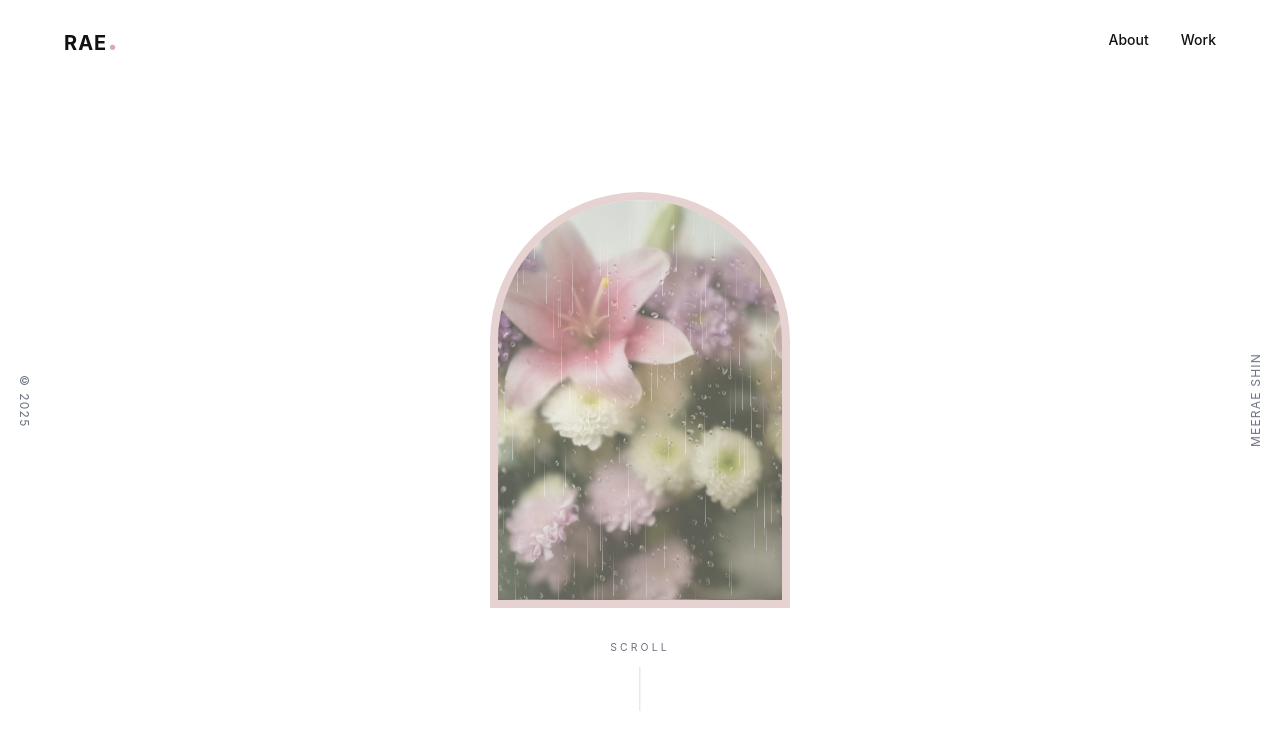
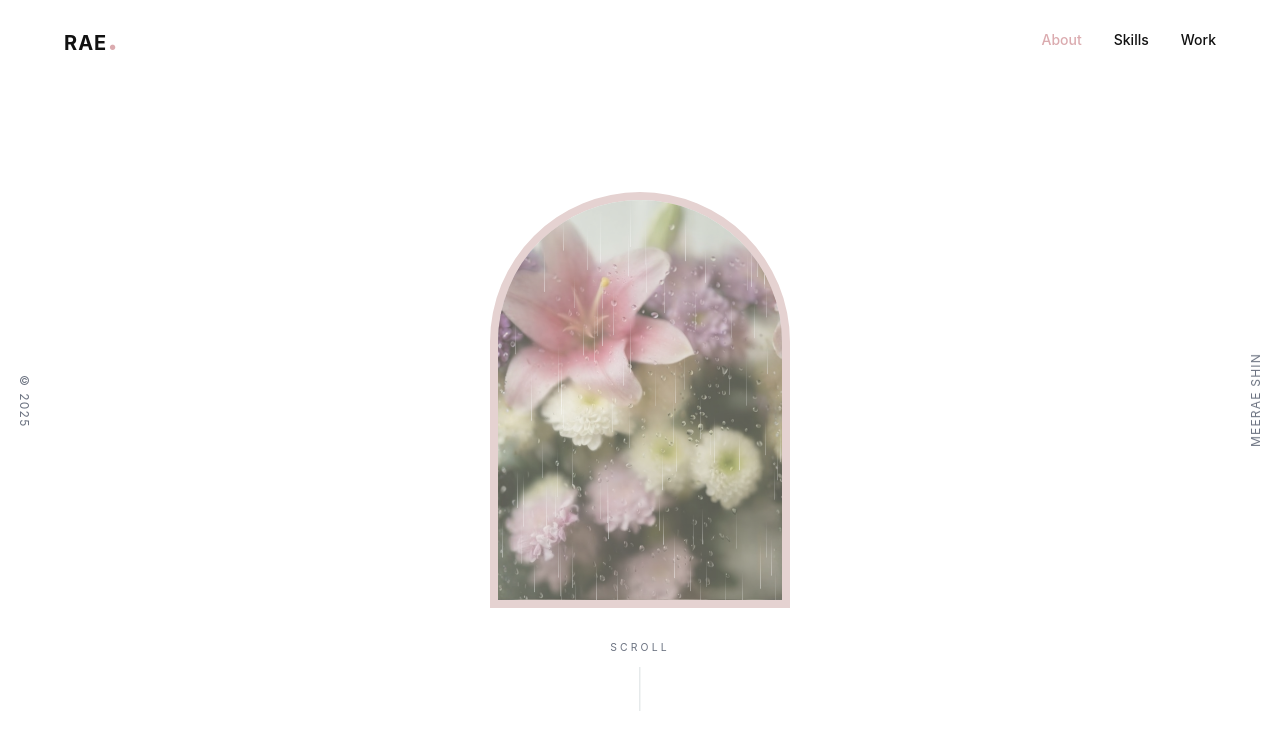
Before and after one commit to raeapril/raeapril.github.io, a React (Vite) app: page / in a window 1280 px wide. Shown: the top 750 px of the page. Built offline with nearby package versions, Linux system fonts and the light colour scheme; a web font is replaced by a local one.

Commit message:
feat: [스킬] 섹션 및 메뉴 추가

```diff
--- a/src/Home.jsx
+++ b/src/Home.jsx
@@ -16,6 +16,53 @@ function Home() {
               <br />
               잘하는 일<span className="text-accent">.</span>
             </h2>
+            about  <br />
+            about  <br />
+            about  <br />
+            about  <br />
+            about  <br />
+            about  <br />
+            about  <br />
+            about  <br />
+            about  <br />
+            about  <br />
+            about  <br />
+            about  <br />
+            about  <br />
+            about  <br />
+            about  <br />
+            about  <br />
+            about  <br />
+          </div>
+        </div>
+      </section>
+
+      {/* ---------------- SKILLS ---------------- */}
+      <section id="skills" className="container-x scroll-mt-24 py-24 md:py-36">
+        <div className="grid gap-12 md:grid-cols-[1fr_2fr] md:gap-20">
+          <div>
+            <p className="eyebrow mb-3">SKILLS</p>
+            <h2 className="display text-3xl leading-[1.2] md:text-4xl md:leading-[1.2]">
+              다룰 수 있는 <br />
+              기술<span className="text-accent">.</span>
+            </h2>
+            about  <br />
+            about  <br />
+            about  <br />
+            about  <br />
+            about  <br />
+            about  <br />
+            about  <br />
+            about  <br />
+            about  <br />
+            about  <br />
+            about  <br />
+            about  <br />
+            about  <br />
+            about  <br />
+            about  <br />
+            about  <br />
+            about  <br />
           </div>
         </div>
       </section>
@@ -30,6 +77,23 @@ function Home() {
               <br />
               작업<span className="text-accent">.</span>
             </h2>
+            about  <br />
+            about  <br />
+            about  <br />
+            about  <br />
+            about  <br />
+            about  <br />
+            about  <br />
+            about  <br />
+            about  <br />
+            about  <br />
+            about  <br />
+            about  <br />
+            about  <br />
+            about  <br />
+            about  <br />
+            about  <br />
+            about  <br />
           </div>
         </div>
       </section>
--- a/src/components/Nav.jsx
+++ b/src/components/Nav.jsx
@@ -1,6 +1,44 @@
+import { useEffect, useState } from "react";
 import { Link } from "react-router-dom";
 
+const NAV_ITEMS = [
+  { id: "about", label: "About" },
+  { id: "skills", label: "Skills" },
+  { id: "work", label: "Work" },
+];
+
 function Nav() {
+  // 현재 화면 중앙에 들어온 섹션 id (스크롤·클릭 이동 모두 반영)
+  const [active, setActive] = useState("");
+
+  useEffect(() => {
+    const sections = NAV_ITEMS.map((item) =>
+      document.getElementById(item.id)
+    ).filter(Boolean);
+    if (!sections.length) return;
+
+    const observer = new IntersectionObserver(
+      (entries) => {
+        entries.forEach((entry) => {
+          if (entry.isIntersecting) {
+            setActive(entry.target.id);
+          } else if (
+            entry.target.id === NAV_ITEMS[0].id &&
+            entry.boundingClientRect.top > 0
+          ) {
+            // 첫 섹션이 밴드 아래(=히어로 구간)로 내려가면 활성 해제
+            setActive("");
+          }
+        });
+      },
+      // 뷰포트 중앙의 얇은 밴드에 들어온 섹션만 활성
+      { rootMargin: "-45% 0px -45% 0px" }
+    );
+
+    sections.forEach((s) => observer.observe(s));
+    return () => observer.disconnect();
+  }, []);
+
   return (
     <header className="fixed inset-x-0 top-0 z-50 text-ink">
       <nav className="container-x flex h-16 items-center justify-between md:h-20">
@@ -9,12 +47,18 @@ function Nav() {
         </Link>
 
         <div className="flex items-center gap-6 text-sm font-medium md:gap-8">
-          <a href="/#about" className="transition-colors hover:text-accent">
-            About
-          </a>
-          <a href="/#work" className="transition-colors hover:text-accent">
-            Work
-          </a>
+          {NAV_ITEMS.map((item) => (
+            <a
+              key={item.id}
+              href={`/#${item.id}`}
+              aria-current={active === item.id ? "true" : undefined}
+              className={`transition-colors hover:text-accent ${
+                active === item.id ? "text-accent" : ""
+              }`}
+            >
+              {item.label}
+            </a>
+          ))}
         </div>
       </nav>
     </header>
--- a/tailwind.config.js
+++ b/tailwind.config.js
@@ -1,5 +1,9 @@
 export default {
   content: ["./index.html", "./src/**/*.{js,jsx,ts,tsx}"],
+  // 터치 기기에서 탭 후 hover 색이 남는 문제 방지 — hover는 실제 hover 지원 기기에서만
+  future: {
+    hoverOnlyWhenSupported: true,
+  },
   theme: {
     extend: {
       colors: {
```
